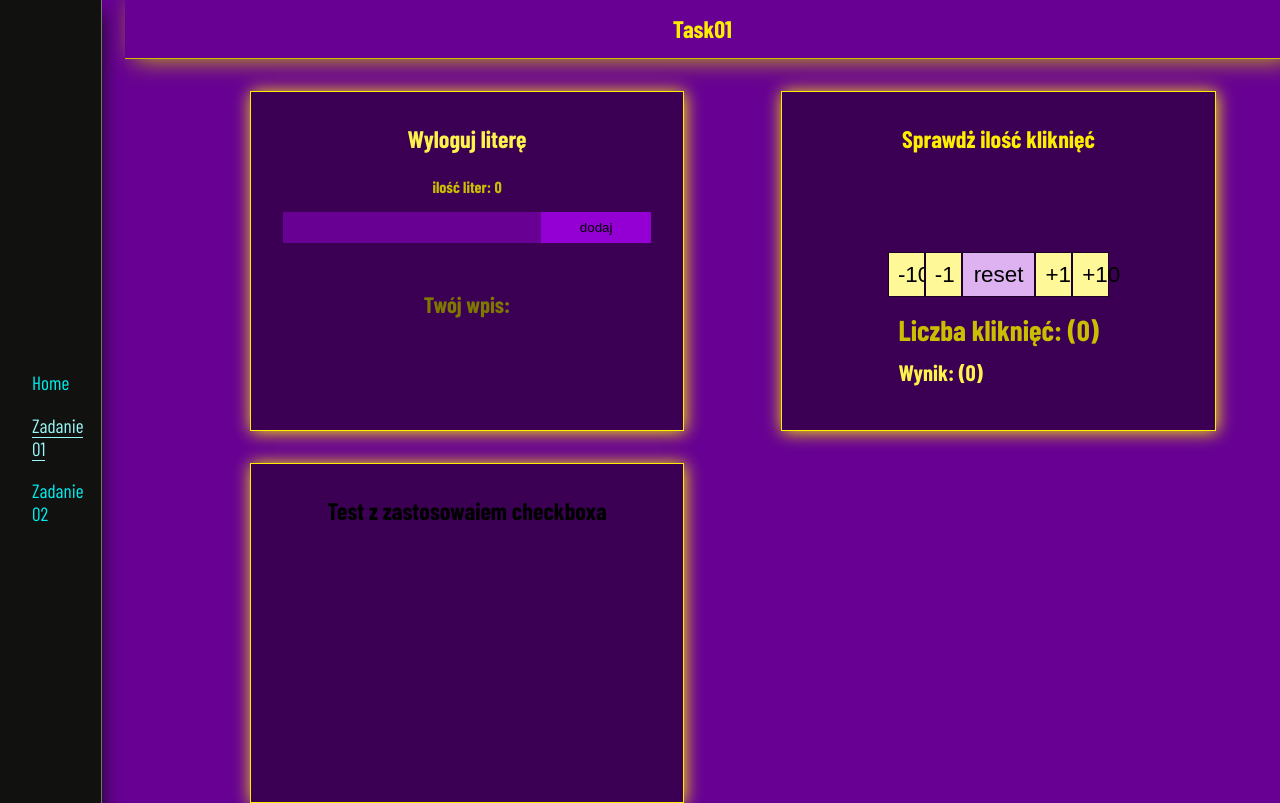
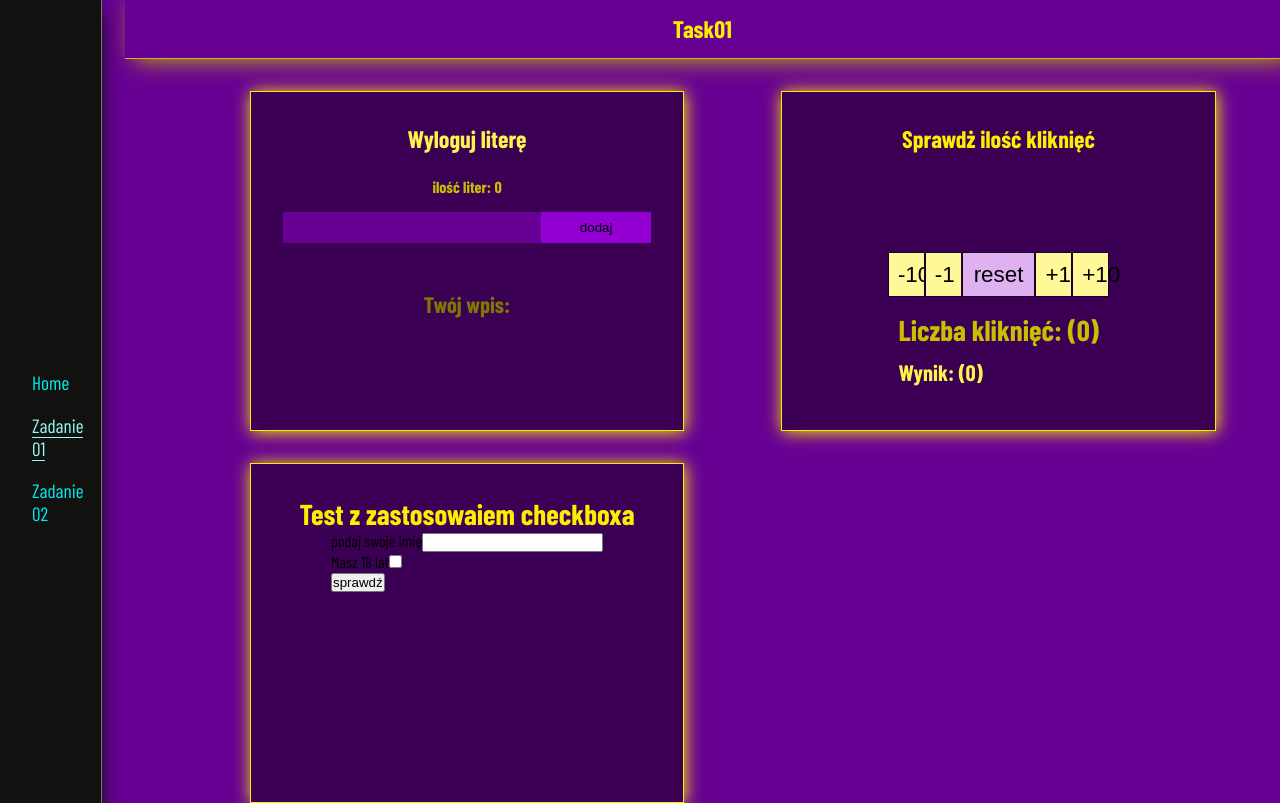
Before and after one commit to Scorpion19702022/MyReact_App001, a React (Create React App) app: page /Task01 in a window 1280 px wide. Built offline with nearby package versions, Linux system fonts and the light colour scheme; a web font is replaced by a local one.

Commit message:
prepared structure

```diff
--- a/src/Components/Task01/Task01.module.css
+++ b/src/Components/Task01/Task01.module.css
@@ -270,3 +270,8 @@
 	border: 0.04em solid var(--color-yellow04);
 	box-shadow: 0.08em 0.08em 1em var(--color-yellow04);
 }
+
+.heading_check {
+	font-size: 1.8em;
+	color: var(--color-yellow04);
+}
--- a/src/Components/Task01/Task01check.js
+++ b/src/Components/Task01/Task01check.js
@@ -6,6 +6,24 @@ const Task01check = () => {
 	return (
 		<div className={styles.wrapper_checkbox}>
 			<h1 className={styles.heading_check}>Test z zastosowaiem checkboxa</h1>
+			<div className={styles.box_check}>
+				<div className={styles.label_input}>
+					<label className={styles.label_check}>podaj swoje imię</label>
+					<input className={styles.input_check} type='text' />
+					<p className={styles.check_error}></p>
+				</div>
+				<div className={styles.label_checks}>
+					<label className={styles.label_check}>Masz 18 lat</label>
+					<input className={styles.input_check_alone} type='checkbox' />
+				</div>
+				<div className={styles.btns_check}>
+					<button className={styles.btn_check}>sprawdź</button>
+				</div>
+			</div>
+			<div className={styles.check_results}>
+				<h2 className={styles.check_result}></h2>
+			</div>
+			<p className={styles.task_check_success}></p>
 		</div>
 	)
 }
```
